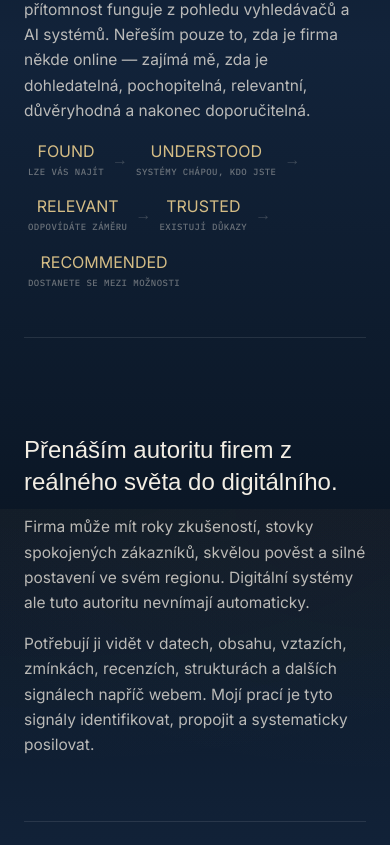
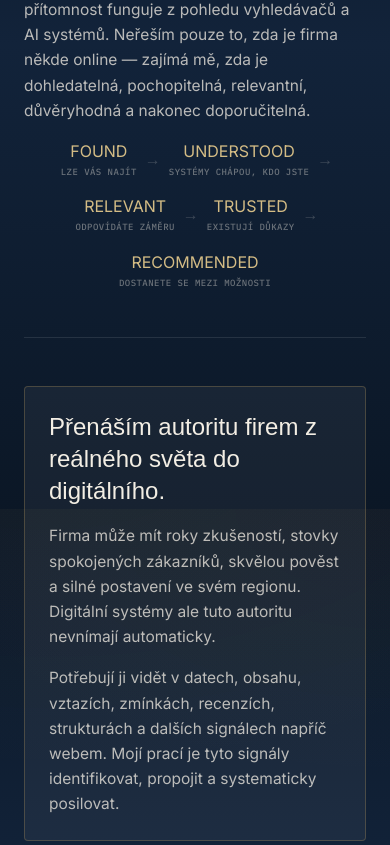
Before and after one commit to sezemska-ui/eva-web, a Next.js app: page /o-mne in a window 390 px wide. Shown: the part 1179-2024 px from the top of the page. Built offline with nearby package versions, Linux system fonts and the light colour scheme; a web font is replaced by a local one.

Commit message:
uprava mobilni verze

```diff
--- a/app/o-mne/page.tsx
+++ b/app/o-mne/page.tsx
@@ -47,7 +47,7 @@ export default function OMne() {
           někde online — zajímá mě, zda je dohledatelná, pochopitelná,
           relevantní, důvěryhodná a nakonec doporučitelná.
         </P>
-        <div className="mt-4 flex flex-wrap gap-x-1 gap-y-4">
+        <div className="mt-4 flex flex-wrap justify-center gap-x-1 gap-y-4 text-center">
           <Annotated word="FOUND" note="lze vás najít" />
           <span className="self-center text-cream/20">→</span>
           <Annotated word="UNDERSTOOD" note="systémy chápou, kdo jste" />
@@ -61,17 +61,22 @@ export default function OMne() {
       </Section>
 
       <Section>
-        <H2 >Přenáším autoritu firem z reálného světa do digitálního.</H2>
-        <P>
-          Firma může mít roky zkušeností, stovky spokojených zákazníků,
-          skvělou pověst a silné postavení ve svém regionu. Digitální systémy
-          ale tuto autoritu nevnímají automaticky.
-        </P>
-        <P>
-          Potřebují ji vidět v datech, obsahu, vztazích, zmínkách, recenzích,
-          strukturách a dalších signálech napříč webem. Mojí prací je tyto
-          signály identifikovat, propojit a systematicky posilovat.
-        </P>
+        <div className="rounded-sm border border-gold/30 bg-white/5 p-6 sm:p-8">
+          <h2 className="mb-4 font-serif text-2xl text-cream">
+            Přenáším autoritu firem z reálného světa do digitálního.
+          </h2>
+          <p className="mb-4 text-[15.5px] leading-relaxed text-cream/75">
+            Firma může mít roky zkušeností, stovky spokojených zákazníků,
+            skvělou pověst a silné postavení ve svém regionu. Digitální
+            systémy ale tuto autoritu nevnímají automaticky.
+          </p>
+          <p className="text-[15.5px] leading-relaxed text-cream/75">
+            Potřebují ji vidět v datech, obsahu, vztazích, zmínkách,
+            recenzích, strukturách a dalších signálech napříč webem. Mojí
+            prací je tyto signály identifikovat, propojit a systematicky
+            posilovat.
+          </p>
+        </div>
       </Section>
 
       <Section>
@@ -95,7 +100,7 @@ export default function OMne() {
             ["03 — Prioritizuji", "Nezahlcuji klienta desítkami úkolů. Hledám zásahy s největším významem."],
             ["04 — Propojuji", "Web, Google, AI, obsah, lokální zdroje, recenze a externí autoritu vnímám jako jeden ekosystém."],
           ].map(([t, d]) => (
-            <div key={t}>
+            <div key={t} className="rounded-sm border border-white/10 p-4 sm:p-5">
               <h3 className="mb-1 font-serif text-lg text-cream">{t}</h3>
               <p className="text-[15px] text-cream/75">{d}</p>
             </div>
--- a/app/page.tsx
+++ b/app/page.tsx
@@ -78,7 +78,7 @@ export default function Home() {
           tyto zdroje společně vytvářejí obraz vaší firmy, ze kterého AI a
           vyhledávače skládají doporučení.
         </P>
-        <div className="mt-4 flex flex-wrap gap-x-2 gap-y-4 text-[13px] text-cream/50">
+        <div className="mt-4 flex flex-wrap justify-center gap-x-2 gap-y-4 text-center text-[13px] text-cream/50">
           <Annotated word="WEBSITE" note="váš vlastní zdroj pravdy" />
           <span className="self-center text-cream/20">+</span>
           <Annotated word="GOOGLE" note="mapy, profil, recenze" />
@@ -95,6 +95,7 @@ export default function Home() {
       <Section>
         <H2>Zjistím, kde se ztrácíte.</H2>
         <div className="flex flex-col gap-4">
+          <Annotated word="00 CONSULT" note="když nevíte, kde začít" />
           <Annotated word="01 DISCOVER" note="zjišťuji, co se skutečně děje" />
           <Annotated word="02 DIAGNOSE" note="hledám příčinu, ne jen symptom" />
           <Annotated word="03 STRATEGIZE" note="navrhuji plán a priority" />
@@ -138,15 +139,17 @@ export default function Home() {
 
       {/* 07 THE CONSEQUENCE */}
       <Section>
-        <H2>
-          Možná máte skvělý produkt. Možná skvělé recenze. Možná web, do
-          kterého jste investovali statisíce.
-        </H2>
-        <P>
-          Ale pokud vás zákazník při rozhodování nenajde, v daném okamžiku se
-          to nepočítá. Nejdřív potřebujete vědět, co dnes zákazník skutečně
-          vidí.
-        </P>
+        <div className="rounded-sm border border-gold/30 bg-white/5 p-6 sm:p-8">
+          <h2 className="mb-4 font-serif text-2xl text-cream">
+            Možná máte skvělý produkt. Možná skvělé recenze. Možná web, do
+            kterého jste investovali statisíce.
+          </h2>
+          <p className="text-[15.5px] leading-relaxed text-cream/75">
+            Ale pokud vás zákazník při rozhodování nenajde, v daném okamžiku
+            se to nepočítá. Nejdřív potřebujete vědět, co dnes zákazník
+            skutečně vidí.
+          </p>
+        </div>
       </Section>
 
       {/* 08 ABOUT PREVIEW */}
--- a/app/sluzby/page.tsx
+++ b/app/sluzby/page.tsx
@@ -52,23 +52,23 @@ export default function Sluzby() {
       <Section>
         <H2>Nezačínáme optimalizací. Začínáme otázkou.</H2>
         <div className="flex flex-col gap-4">
-          <Link href="/sluzby/ai-search-visibility-audit" className="group flex items-baseline justify-between border-b border-white/10 py-3 transition-colors hover:border-gold/40">
+          <Link href="/sluzby/ai-search-visibility-audit" className="group flex flex-col gap-1 border-b border-white/10 py-3 transition-colors hover:border-gold/40 sm:flex-row sm:items-baseline sm:justify-between">
             <span className="text-[15px] text-cream/85">Jste vidět?</span>
             <span className="text-sm text-gold-light">AI Search Visibility Audit →</span>
           </Link>
-          <Link href="/sluzby/ai-search-strategie" className="group flex items-baseline justify-between border-b border-white/10 py-3 transition-colors hover:border-gold/40">
+          <Link href="/sluzby/ai-search-strategie" className="group flex flex-col gap-1 border-b border-white/10 py-3 transition-colors hover:border-gold/40 sm:flex-row sm:items-baseline sm:justify-between">
             <span className="text-[15px] text-cream/85">Víte, proč vás systémy nevybírají?</span>
             <span className="text-sm text-gold-light">AI Search Strategie →</span>
           </Link>
-          <Link href="/sluzby/implementace-strategie" className="group flex items-baseline justify-between border-b border-white/10 py-3 transition-colors hover:border-gold/40">
+          <Link href="/sluzby/implementace-strategie" className="group flex flex-col gap-1 border-b border-white/10 py-3 transition-colors hover:border-gold/40 sm:flex-row sm:items-baseline sm:justify-between">
             <span className="text-[15px] text-cream/85">Víte, co změnit?</span>
             <span className="text-sm text-gold-light">Implementace strategie →</span>
           </Link>
-          <Link href="/sluzby/digital-authority" className="group flex items-baseline justify-between border-b border-white/10 py-3 transition-colors hover:border-gold/40">
+          <Link href="/sluzby/digital-authority" className="group flex flex-col gap-1 border-b border-white/10 py-3 transition-colors hover:border-gold/40 sm:flex-row sm:items-baseline sm:justify-between">
             <span className="text-[15px] text-cream/85">Má vaše značka dost důkazů, že jí lze věřit?</span>
             <span className="text-sm text-gold-light">Digital Authority →</span>
           </Link>
-          <Link href="/sluzby/strategicka-konzultace" className="group flex items-baseline justify-between py-3 transition-colors hover:border-gold/40">
+          <Link href="/sluzby/strategicka-konzultace" className="group flex flex-col gap-1 py-3 transition-colors hover:border-gold/40 sm:flex-row sm:items-baseline sm:justify-between">
             <span className="text-[15px] text-cream/85">Nejste si jistí, kde začít?</span>
             <span className="text-sm text-gold-light">Strategická konzultace →</span>
           </Link>
```
